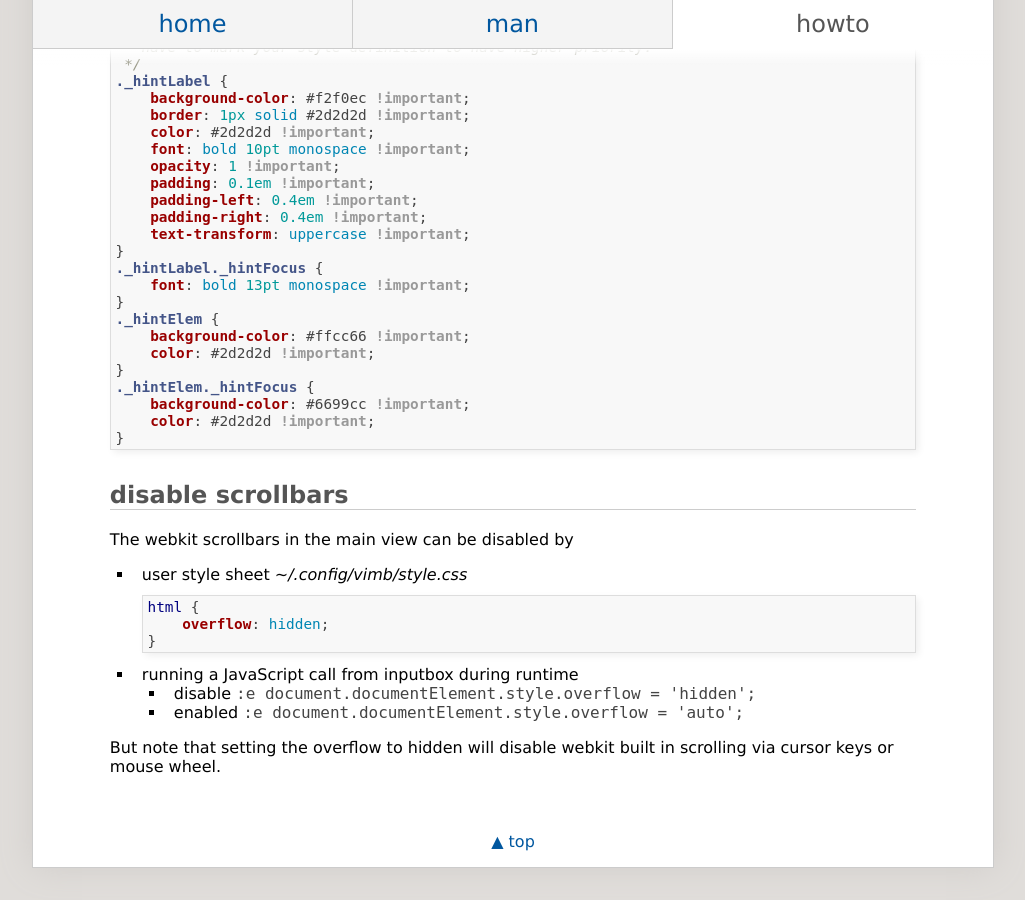
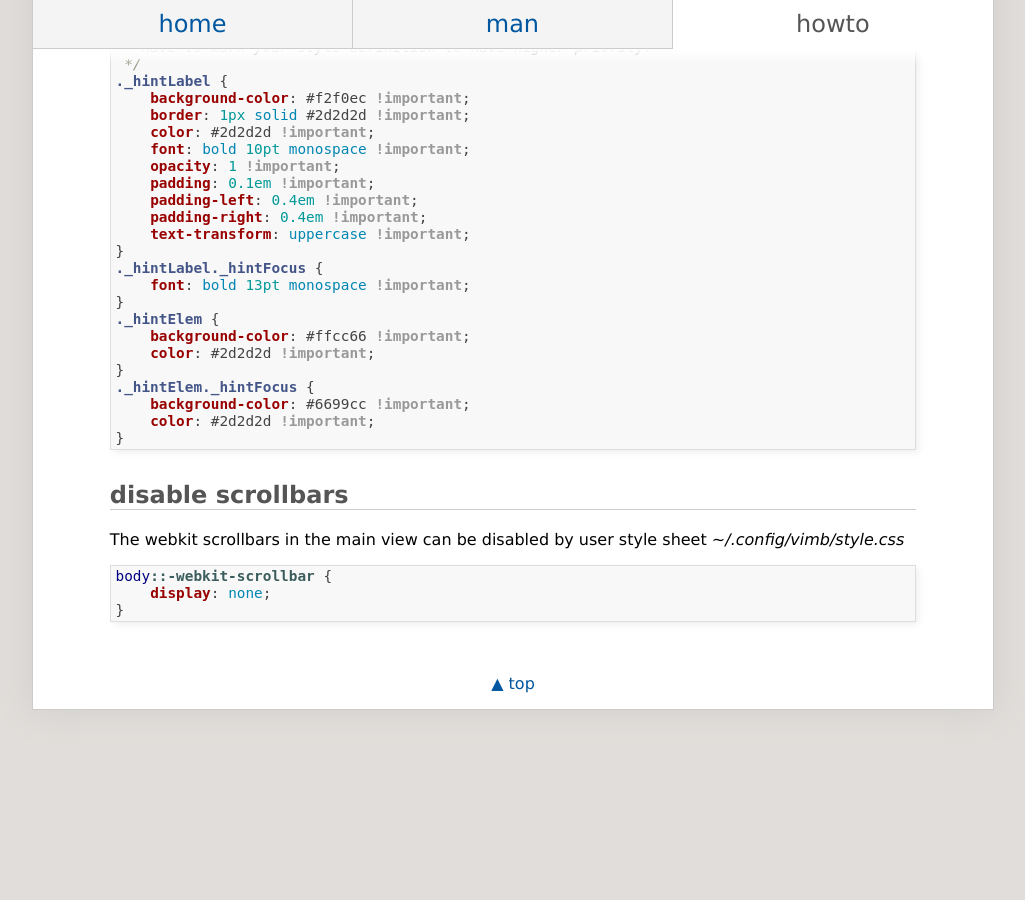
Before and after one commit to fanglingsu/vimb, a Jekyll site: the page built from howto.md, in a window 1280 px wide and 900 px high, scrolled down 3229 px. Shown: the whole window, without its empty margins (127-1152 px from the left). Built offline with Jekyll 4.4.1, drawn with Linux system fonts in a browser that asks for light colours; after the commit the page ends 3971 px from its top, so only the background shows below that.

Commit message:
Better solution to disable scrollbars on body.

````diff
--- a/howto.md
+++ b/howto.md
@@ -207,21 +207,13 @@ img:hover {
 ## disable scrollbars
 {:#no-scrollbar}
 
-The webkit scrollbars in the main view can be disabled by
-
-- user style sheet _~/.config/vimb/style.css_
-  ```css
-  html {
-      overflow: hidden;
-  }
-  ```
-- running a JavaScript call from inputbox during runtime
-  - disable `:e document.documentElement.style.overflow = 'hidden';`
-  - enabled `:e document.documentElement.style.overflow = 'auto';`
-
-But note that setting the overflow to hidden will disable webkit built in
-scrolling via cursor keys or mouse wheel.
-
+The webkit scrollbars in the main view can be disabled by user style sheet
+_~/.config/vimb/style.css_
+```css
+body::-webkit-scrollbar {
+    display: none;
+}
+```
 [jsqsa]:    http://mdn.beonex.com/en/DOM/document.querySelectorAll.html
 [tabbed]:   http://tools.suckless.org/tabbed/
 [xdotool]:  http://www.semicomplete.com/projects/xdotool/
````
